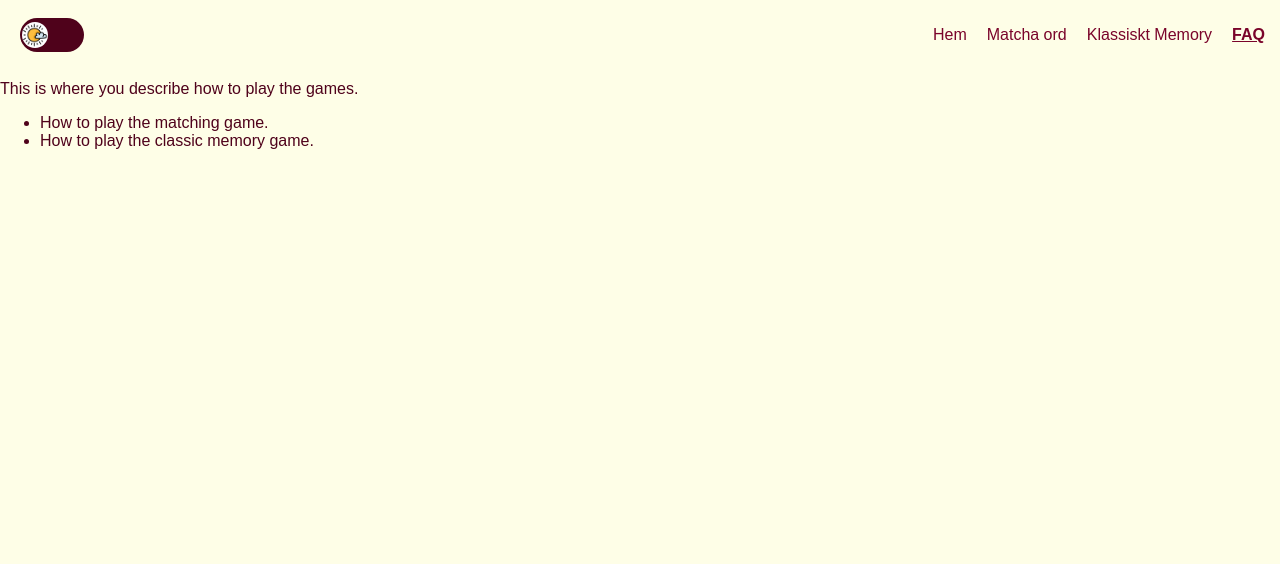
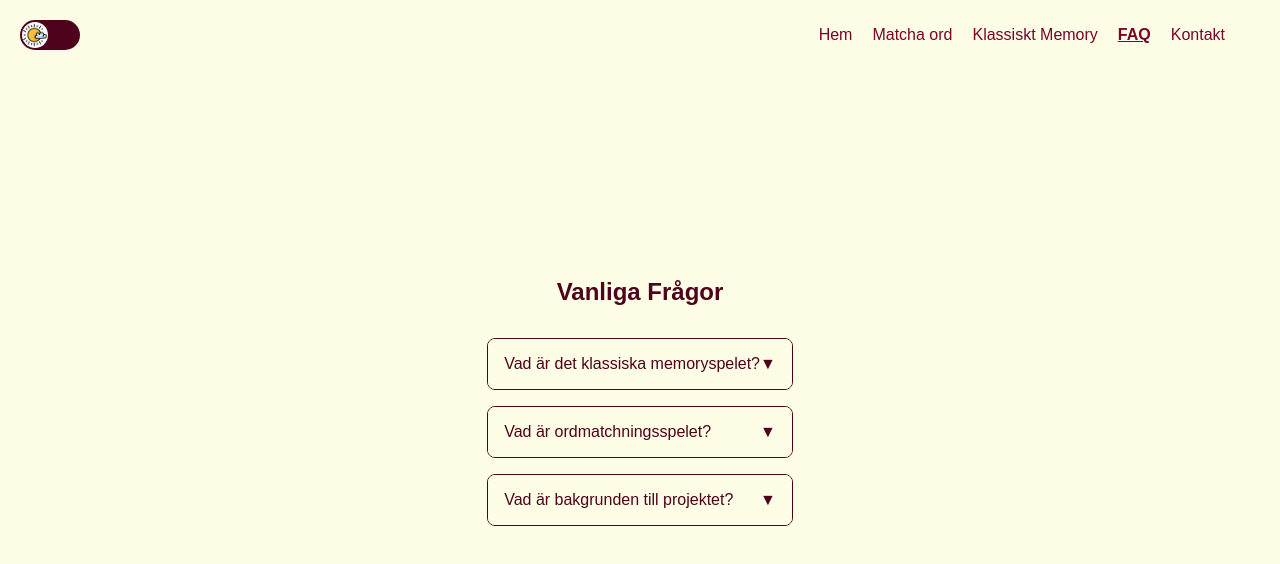
Before and after one commit to annkar73/wordmatch, a React (Vite) app: page /#/faq in a window 1280 px wide. Shown: the top 564 px of the page. Built offline with nearby package versions, Linux system fonts and the light colour scheme; no server answers.

Commit message:
add contact form and faq

```diff
--- a/package.json
+++ b/package.json
@@ -10,6 +10,7 @@
     "preview": "vite preview"
   },
   "dependencies": {
+    "@emailjs/browser": "^4.4.1",
     "@supabase/supabase-js": "^2.47.10",
     "@types/styled-components": "^5.1.34",
     "motion": "^11.15.0",
--- /dev/null
+++ b/src/Components/ContactForm.tsx
@@ -0,0 +1,118 @@
+import { useState } from "react";
+import styled from "styled-components";
+import emailjs from "@emailjs/browser";
+
+const Form = styled.form`
+  display: flex;
+  flex-direction: column;
+  gap: 1rem;
+  max-width: 500px;
+  margin: 0 auto;
+`;
+
+const Input = styled.input`
+  padding: 0.5rem;
+  font-size: 1rem;
+  border: 1px solid ${(props) => props.theme.borderColor};
+  border-radius: 5px;
+  &:focus {
+    outline: none;
+    border-color: ${(props) => props.theme.borderColor};
+  }
+`;
+
+const TextArea = styled.textarea`
+  padding: 0.5rem;
+  font-size: 1rem;
+  border: 1px solid ${(props) => props.theme.borderColor};
+  border-radius: 5px;
+  &:focus {
+    outline: none;
+    border-color: ${(props) => props.theme.borderColor};
+  }
+`;
+
+const Button = styled.button`
+  padding: 0.75rem;
+  font-size: 1rem;
+  background-color: ${(props) => props.theme.buttonBackground};
+  color: ${(props) => props.theme.buttonText};
+  border: none;
+  border-radius: 5px;
+  cursor: pointer;
+
+  &:hover {
+    background-color: ${(props) => props.theme.buttonHoverBackground};
+    color: ${(props) => props.theme.buttonHoverText};
+  }
+`;
+
+export function ContactForm() {
+  const [formData, setFormData] = useState({
+    user_name: "",
+    user_email: "",
+    message: "",
+  });
+
+  const [statusMessage, setStatusMessage] = useState<string | null>(null);
+
+  const handleChange = (e: React.ChangeEvent<HTMLInputElement | HTMLTextAreaElement>) => {
+    const { name, value } = e.target;
+    setFormData((prevData) => ({
+      ...prevData,
+      [name]: value,
+    }));
+  };
+
+  const handleSubmit = async (e: React.FormEvent<HTMLFormElement>) => {
+    e.preventDefault();
+
+    try {
+      await emailjs.send(
+        "service_32pi2fm", // Service ID from EmailJS dashboard
+        "template_mqjv9gs", // Template ID from EmailJS dashboard
+        formData,
+        "yVR7KkAVpx9lwh3DK" // Public Key from EmailJS
+      );
+      setStatusMessage("Meddelandet skickades!");
+      setFormData({ user_name: "", user_email: "", message: "" }); // Clear form
+    } catch (error) {
+      console.error("Ett fel inträffade:", error);
+      setStatusMessage("Ett fel inträffade, försök igen.");
+    }
+  };
+
+  return (
+    <div>
+      <h2>Kontakta mig</h2>
+      <Form onSubmit={handleSubmit}>
+        <Input
+          type="text"
+          name="user_name"
+          placeholder="Ditt namn"
+          value={formData.user_name}
+          onChange={handleChange}
+          required
+        />
+        <Input
+          type="email"
+          name="user_email"
+          placeholder="Din e-postadress"
+          value={formData.user_email}
+          onChange={handleChange}
+          required
+        />
+        <TextArea
+          name="message"
+          placeholder="Ditt meddelande"
+          rows={5}
+          value={formData.message}
+          onChange={handleChange}
+          required
+        />
+        <Button type="submit">Skicka</Button>
+      </Form>
+      {statusMessage && <p>{statusMessage}</p>}
+    </div>
+  );
+}
--- /dev/null
+++ b/src/Components/FaqItem.tsx
@@ -0,0 +1,59 @@
+import { useState } from "react";
+import styled from "styled-components";
+import { motion } from "framer-motion";
+
+interface FaqItemProps {
+  question: string;
+  answer: string;
+}
+
+const Container = styled.div`
+  margin: 1rem 0;
+  border: 1px solid ${(props) => props.theme.borderColor};
+  border-radius: 8px;
+  overflow: hidden;
+`;
+
+const Question = styled.div`
+  background-color: ${(props) => props.theme.background};
+  color: ${(props) => props.theme.text};
+  padding: 1rem;
+  cursor: pointer;
+  display: flex;
+  justify-content: space-between;
+  align-items: center;
+
+  &:hover {
+    background-color: ${(props) => props.theme.buttonHoverBackground};
+    color: ${(props) => props.theme.buttonHoverText};
+  }
+`;
+
+const Answer = styled(motion.div)`
+  background-color: ${(props) => props.theme.background};
+  color: ${(props) => props.theme.text};
+  padding: 1rem;
+`;
+
+export function FaqItem({ question, answer }: FaqItemProps) {
+  const [isOpen, setIsOpen] = useState(false);
+
+  return (
+    <Container>
+      <Question onClick={() => setIsOpen((prev) => !prev)}>
+        {question}
+        <span>{isOpen ? "▲" : "▼"}</span>
+      </Question>
+      {isOpen && (
+        <Answer
+          initial={{ height: 0, opacity: 0 }}
+          animate={{ height: "auto", opacity: 1 }}
+          exit={{ height: 0, opacity: 0 }}
+          transition={{ duration: 0.3 }}
+        >
+          {answer}
+        </Answer>
+      )}
+    </Container>
+  );
+}
--- /dev/null
+++ b/src/Components/FaqList.tsx
@@ -0,0 +1,26 @@
+import { FaqItem } from "./FaqItem";
+
+const faqData = [
+  {
+    question: "Vad är det klassiska memoryspelet?",
+    answer: "Det klassiska memoryspelet är precis vad det låter som - precis som man kan spela memory med brickor på bordet läggs det här ut bildpar som man kan vända upp och matcha med varandra, under förutsättning att man kommer ihåg var de ligger. Man kan vända upp två kort i taget, och om de matchar varandra så ligger de kvar uppvända. Om de inte matchar vänds de tillbaka och man kan vända upp två nya brickor - eller kanske minns man var den som matchar till någon av de senaste låg? Spelet finns med två olika spelplaner - den mindre har 4 x 4 brickor (8 olika bilder blir 16 brickor) och det större har 6 x 6 brickor (16 olika bilder blir 36 brickor).",
+  },
+  {
+    question: "Vad är ordmatchningsspelet?",
+    answer: "Ordmatchningsspelet är också en variant av memory, men med den skillnaden att man här inte får två identiska bilder att matcha. Istället matchar man bilden med det ord som bilden symboliserar. En bild på tex en häst matchas alltså med en bricka där det står ordet häst. 	Även här finns det lite varianter, men istället för större spelplan kan man välja att matcha mot längre ord. Den lättaste nivån har ord på 2 eller tre bokstäver, mellannivån har ord på 4 bokstäver och den svårare nivån har ord på 5 eller fler bokstäver. Man kan även välja en slumpmässig nivå där det blandas bilder och ord från alla tre nivåerna i ett och samma spel.",
+  },
+  {
+    question: "Vad är bakgrunden till projektet?",
+    answer: "Jag har skapat denna sida som en del av min utbildning inom webutveckling. När det var dags att börja planera ett examensarbete ville jag göra något som är både roligt och lärorikt så jag funderade länge på vad jag skulle kunna hitta på. 	Idén till spelet kommer av att jag brukade leka liknande lekar med min son när han var yngre med avsikt att väcka hans intresse för läsning. När man börjar koppla ihop bokstäverna till ett ord och kunna jämföra det med bilder och koppla samman dem så ser man sammanhanget och intresset för att lära sig mer om hur de där krumelurerna kan vara ord väcks. Att lära sig genom att spela ett spel gör det till en lek, och kunskapen och förståelsen för bokstäver och ord smyger sig på utan att man riktigt reflekterar över det. 	Det klassiska memoryspelet har jag med för att det är ett roligt sätt att träna sitt minne. Och vill man inte matcha ord så är det ett bra spel att ha som avslappning och nöje.",
+  },
+];
+
+export function FaqList() {
+  return (
+    <div>
+      {faqData.map((faq, index) => (
+        <FaqItem key={index} question={faq.question} answer={faq.answer} />
+      ))}
+    </div>
+  );
+}
--- a/src/Components/Navigation.tsx
+++ b/src/Components/Navigation.tsx
@@ -155,6 +155,11 @@ export const Navigation = () => {
             FAQ
           </NavLink>
         </li>
+        <li>
+          <NavLink to="/contact" onClick={closeMenu}>
+          Kontakt
+          </NavLink>
+        </li>
       </DesktopMenu>
 
       {/* Hamburger Button */}
--- /dev/null
+++ b/src/Pages/Contact.tsx
@@ -0,0 +1,21 @@
+import styled from "styled-components";
+import { PageWrapper } from "../Components/styled/Wrappers";
+import { ContactForm } from "../Components/ContactForm";
+
+const Container = styled.div`
+  padding: 2rem;
+`;
+
+const Contact = () => {
+  return (
+    <>
+    <PageWrapper>
+    <Container>
+      <ContactForm />
+    </Container>
+
+    </PageWrapper>
+    </>
+  );
+}
+export default Contact;
--- a/src/Pages/Faq.tsx
+++ b/src/Pages/Faq.tsx
@@ -1,12 +1,29 @@
-const Faq = () => (
-    <div>
-      <h1>User Manual / FAQ</h1>
-      <p>This is where you describe how to play the games.</p>
-      <ul>
-        <li>How to play the matching game.</li>
-        <li>How to play the classic memory game.</li>
-      </ul>
-    </div>
+import styled from "styled-components";
+import { FaqList } from "../Components/FaqList";
+import { PageWrapper } from "../Components/styled/Wrappers";
+
+const Container = styled.div`
+  max-width: 800px;
+  margin: 0 auto;
+  padding: 2rem;
+  color: ${(props) => props.theme.text};
+`;
+
+const Title = styled.h1`
+  text-align: center;
+  margin-bottom: 2rem;
+  color: ${(props) => props.theme.primary};
+`;
+
+export function Faq() {
+  return (
+    <>
+    <PageWrapper>
+    <Container>
+      <Title>Vanliga Frågor</Title>
+      <FaqList />
+    </Container>
+    </PageWrapper>
+    </>
   );
-
-  export default Faq;
+}
--- a/src/Router.tsx
+++ b/src/Router.tsx
@@ -1,8 +1,9 @@
 import { Routes, Route } from "react-router-dom";
 import ClassicMemoryPage from "./Pages/ClassicMemoryGame";
-import Faq from "./Pages/Faq";
+import {Faq} from "./Pages/Faq";
 import Home from "./Pages/Home";
 import MatchingGamePage from "./Pages/MatchingGamePage";
+import Contact from "./Pages/Contact";
 
 
 const Router = () => {
@@ -12,6 +13,7 @@ const Router = () => {
         <Route path="/matching-game" element={<MatchingGamePage />} />
         <Route path="/classic-memory" element={<ClassicMemoryPage />} />
         <Route path="/faq" element={<Faq />} />
+        <Route path="/contact" element={<Contact />} />
       </Routes>
   );
 };
--- a/src/styles/globalStyles.ts
+++ b/src/styles/globalStyles.ts
@@ -7,10 +7,42 @@ export const GlobalStyles = createGlobalStyle`
     background-color: ${(props) => props.theme.background};
     color: ${(props) => props.theme.text};
     font-family: 'Arial', sans-serif;
+    -webkit-font-smoothing: antialiased; /* För smidigare text på webkit-baserade webbläsare */
+    -moz-osx-font-smoothing: grayscale; /* För Firefox */
   }
 
   a {
     color: ${(props) => props.theme.primary};
     text-decoration: none;
+    -webkit-tap-highlight-color: transparent; /* För att undvika highlight på länkar i iOS */
+  }
+
+  button, input, textarea {
+    -webkit-appearance: none; /* Tar bort standardstilar i iOS */
+    -moz-appearance: none; /* Tar bort standardstilar i Firefox */
+    appearance: none;
+    font-family: inherit;
+  }
+
+  * {
+    box-sizing: border-box;
+    -webkit-box-sizing: border-box; /* För äldre webkit-baserade webbläsare */
+  }
+
+  img {
+    max-width: 100%;
+    height: auto;
+    -webkit-user-drag: none; /* Förhindrar att användare kan dra bilder */
+  }
+
+  ::selection {
+    background-color: ${(props) => props.theme.selectionBackground};
+    color: ${(props) => props.theme.selectionText};
+    -webkit-text-fill-color: ${(props) => props.theme.selectionText}; /* För att förbättra textfärg vid val på iOS */
+  }
+
+  /* Media Queries */
+  @media screen and (-webkit-min-device-pixel-ratio: 0) {
+    /* Specifik kod för WebKit-enheter */
   }
 `;
```
Also changed, not shown: src/Components/Card/Card.tsx (+11 -2 lines), 1 other file (tests, documents, lock files or other folders).
